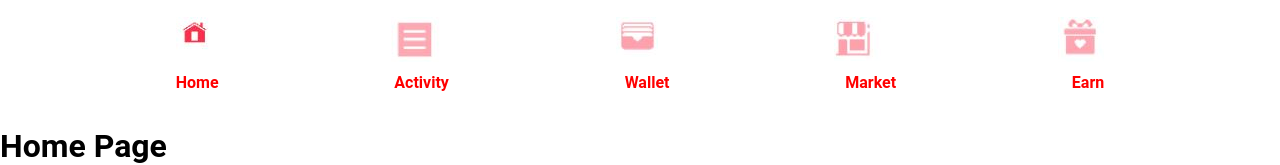
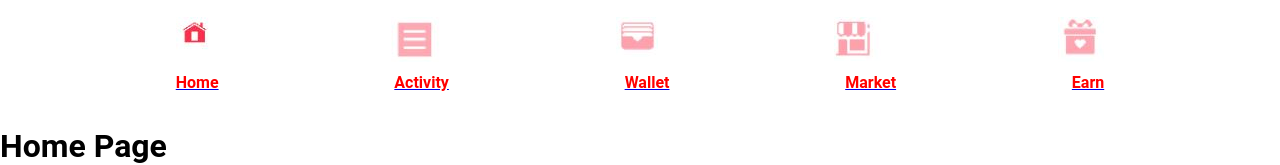
Before and after one commit to Mekarosi/blockafric, a React (Create React App) app: page /home in a window 1280 px wide. Shown: the part 786-951 px from the top of the page. Built offline with nearby package versions, Linux system fonts and the light colour scheme.

Commit message:
Add redirect event handler to menu text

```diff
--- a/src/App.js
+++ b/src/App.js
@@ -89,11 +89,27 @@ render(){
  </div>
 
  <div className="footer_secction">
-    <p className="footersection_item_name">Home</p>
-    <p className="footersection_item_name">Activity</p>
-    <p className="footersection_item_name">Wallet</p>
-    <p className="footersection_item_name">Market</p>
-    <p className="footersection_item_name">Earn</p>
+    <Link to='home'>
+      <p className="footersection_item_name" onClick={e => this.homeRedirect()}>Home</p>
+    </Link>
+
+    <Link to='activity'>
+       <p className="footersection_item_name" onClick={e => this.activityRedirect()}>Activity</p>
+    </Link>
+
+    <Link to='wallet'>
+       <p className="footersection_item_name" onClick={e => this.walletRedirect() }>Wallet</p>
+    </Link>
+
+    <Link to='market'>
+    <p className="footersection_item_name" onClick={e => this.marketRedirect()}>Market</p>
+    </Link>
+
+    <Link to='earn'>
+    <p className="footersection_item_name" onClick={e => this.earnRedirect()} >Earn</p>
+    </Link>
+
+
  </div>
 <br/>
 </div>
```
Also changed, not shown: src/components/InnerPages/ActivityPage.js (deleted, +0 -13 lines), src/components/InnerPages/EarnPage.js (deleted, +0 -13 lines), src/components/InnerPages/HomePage.js (deleted, +0 -13 lines), src/components/InnerPages/MarketPage.js (deleted, +0 -13 lines), src/components/InnerPages/WalletPage.js (deleted, +0 -13 lines).
